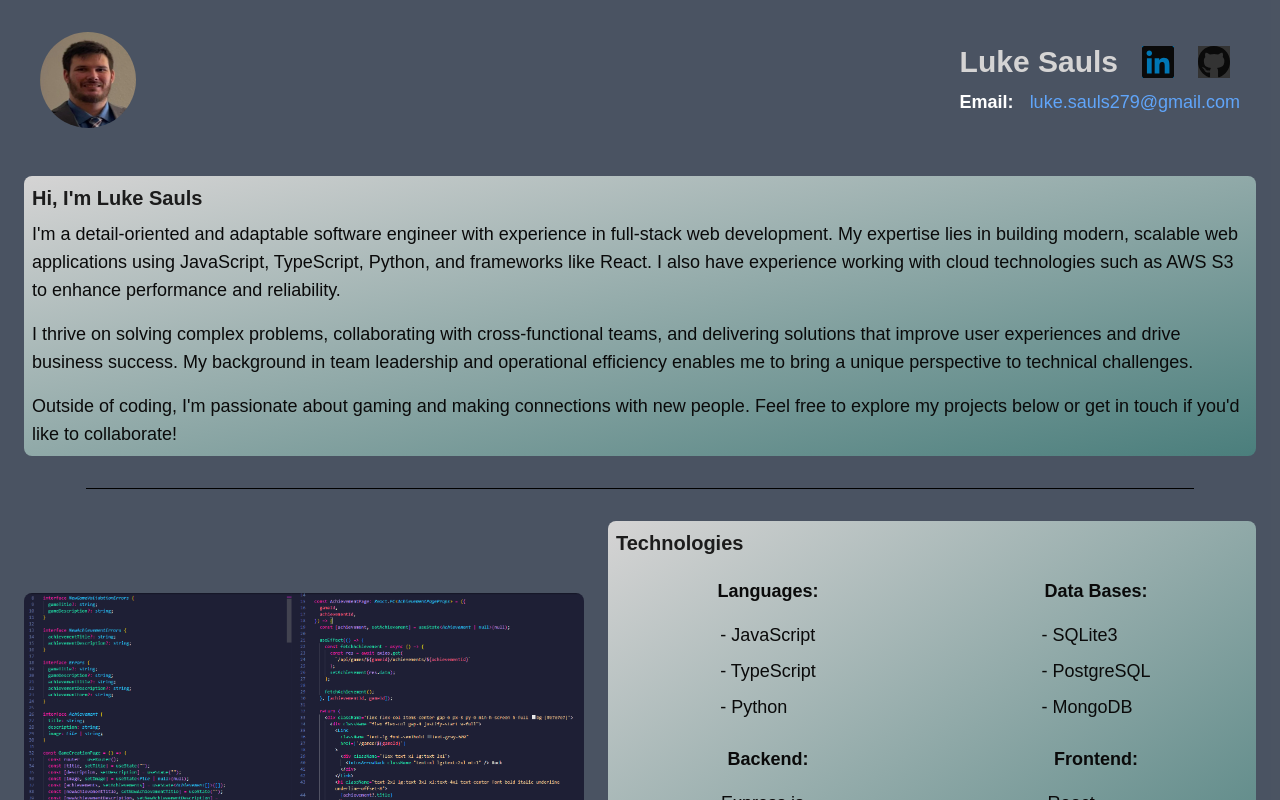
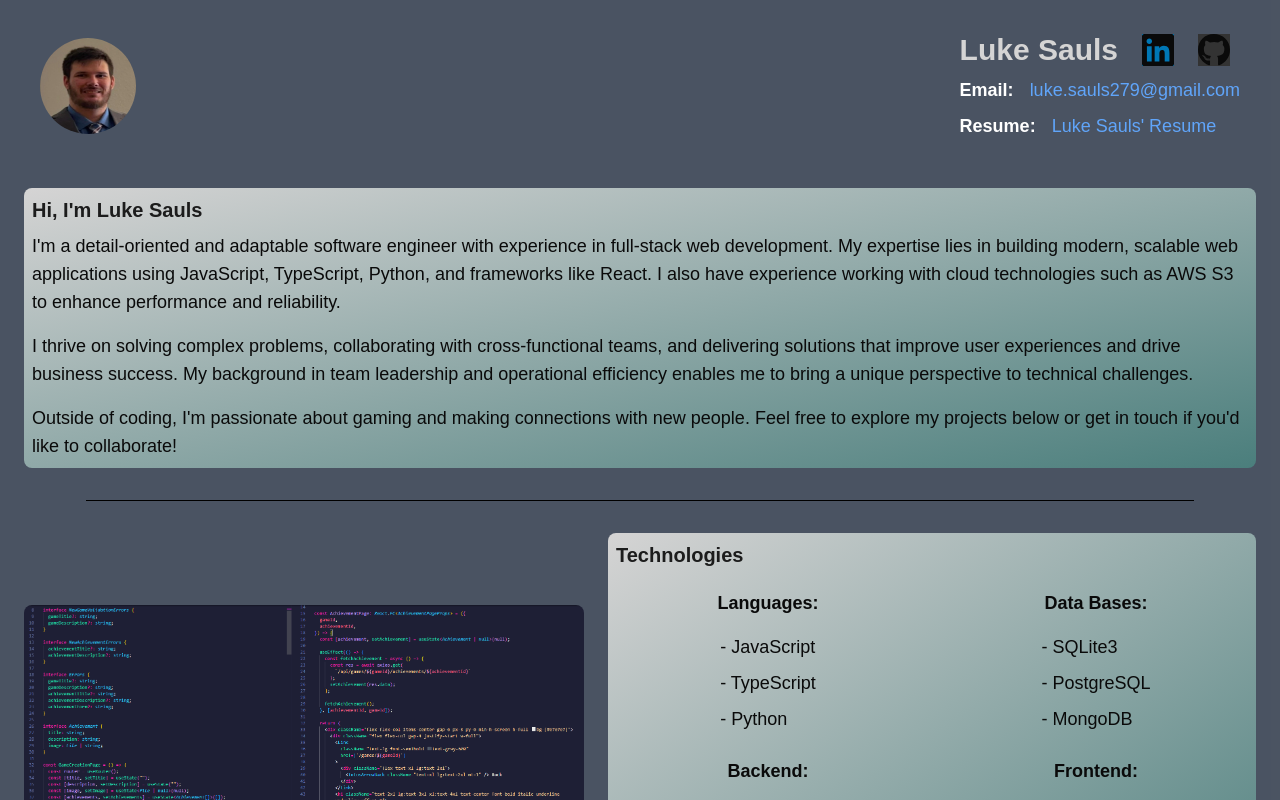
Before and after one commit to lukesauls66/Portfolio, a Next.js app: page / in a window 1280 px wide. Shown: the top 800 px of the page. Built offline with nearby package versions, Linux system fonts and the light colour scheme.

Commit message:
added resume

```diff
--- a/app/page.tsx
+++ b/app/page.tsx
@@ -38,9 +38,22 @@ export default function Home() {
           </div>
           <div className="flex gap-4">
             <p className="text-white text-lg font-semibold">Email:</p>
-            <p className="text-blue-400 hover:underline hover:underline-offset-2 hover:cursor-pointer text-lg">
+            <a
+              href="mailto:luke.sauls279@gmail.com"
+              className="text-blue-400 hover:underline hover:underline-offset-2 hover:cursor-pointer text-lg"
+            >
               luke.sauls279@gmail.com
-            </p>
+            </a>
+          </div>
+          <div className="flex gap-4">
+            <p className="text-white text-lg font-semibold">Resume:</p>
+            <a
+              target="_blank"
+              href="https://docs.google.com/document/d/16t0JD-jb9FxAY9ODG4-Kd_g8wY9UnjMMCQP9Q34u_pU/edit?usp=sharing"
+              className="text-blue-400 hover:underline hover:underline-offset-2 hover:cursor-pointer text-lg"
+            >
+              Luke Sauls&apos; Resume
+            </a>
           </div>
         </div>
       </div>
```
